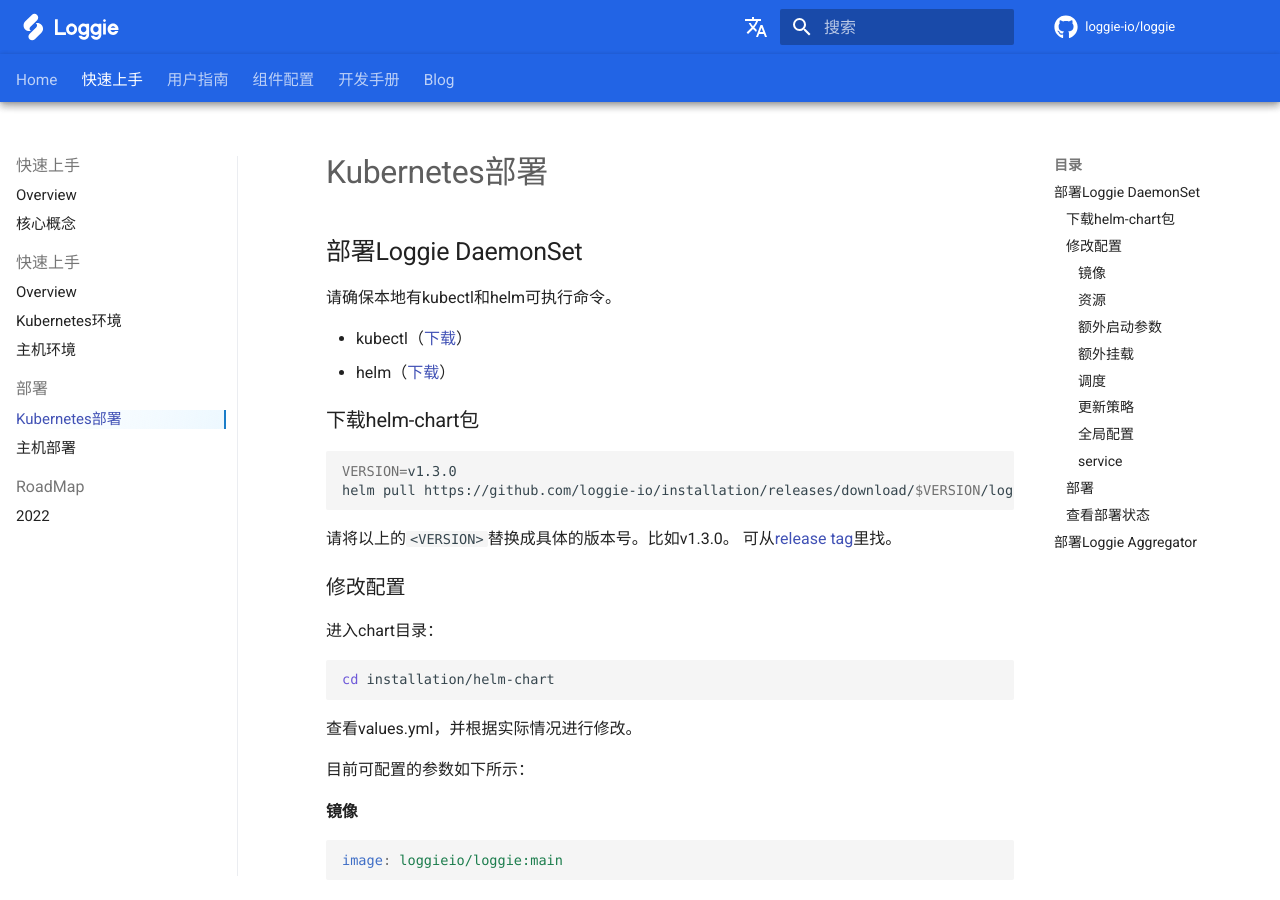
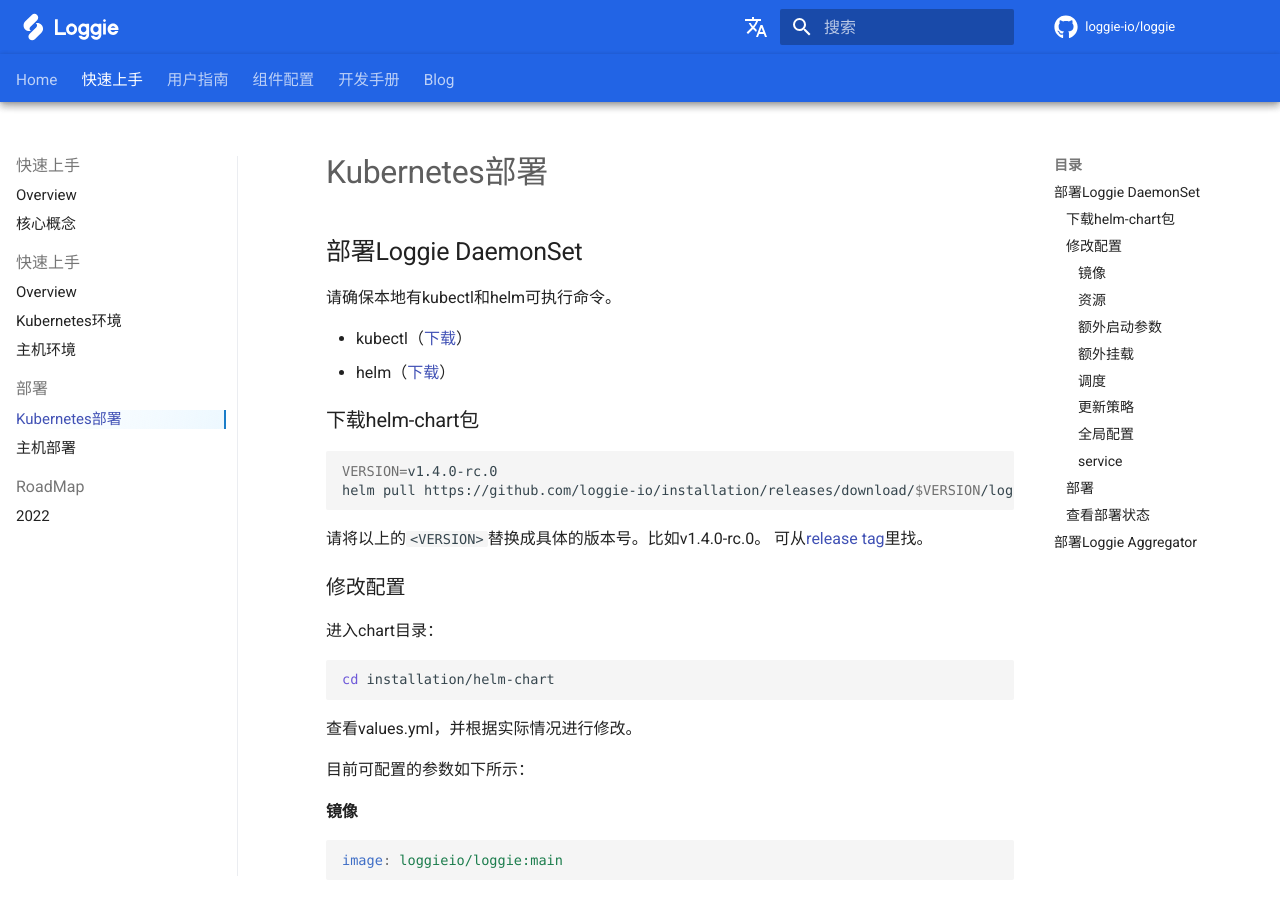
Before and after one commit to loggie-io/docs, an MkDocs documentation site: the page built from docs/getting-started/install/kubernetes.md, in a window 1280 px wide and 900 px high. Built offline with MkDocs 1.6.1 and Material for MkDocs 9.7.7, drawn with Linux system fonts in a browser that asks for light colours; some web fonts are replaced; comment, search, counter and statistics services are not loaded.

Commit message:
Feat: update version to v1.4.0-rc.0 in docs

````diff
--- a/docs/getting-started/install/kubernetes.md
+++ b/docs/getting-started/install/kubernetes.md
@@ -10,10 +10,10 @@
 ### 下载helm-chart包
 
 ```bash
-VERSION=v1.3.0
+VERSION=v1.4.0-rc.0
 helm pull https://github.com/loggie-io/installation/releases/download/$VERSION/loggie-$VERSION.tgz && tar xvzf loggie-$VERSION.tgz
 ```
-请将以上的`<VERSION>`替换成具体的版本号。比如v1.3.0。 可从[release tag](https://github.com/loggie-io/loggie/tags)里找。
+请将以上的`<VERSION>`替换成具体的版本号。比如v1.4.0-rc.0。 可从[release tag](https://github.com/loggie-io/loggie/tags)里找。
 
 ### 修改配置
 进入chart目录：
````
Also changed, not shown: docs/getting-started/install/node.md (+1 -1 lines), docs/getting-started/quick-start/kubernetes.md (+1 -1 lines), docs/getting-started/quick-start/node.md (+1 -1 lines).
